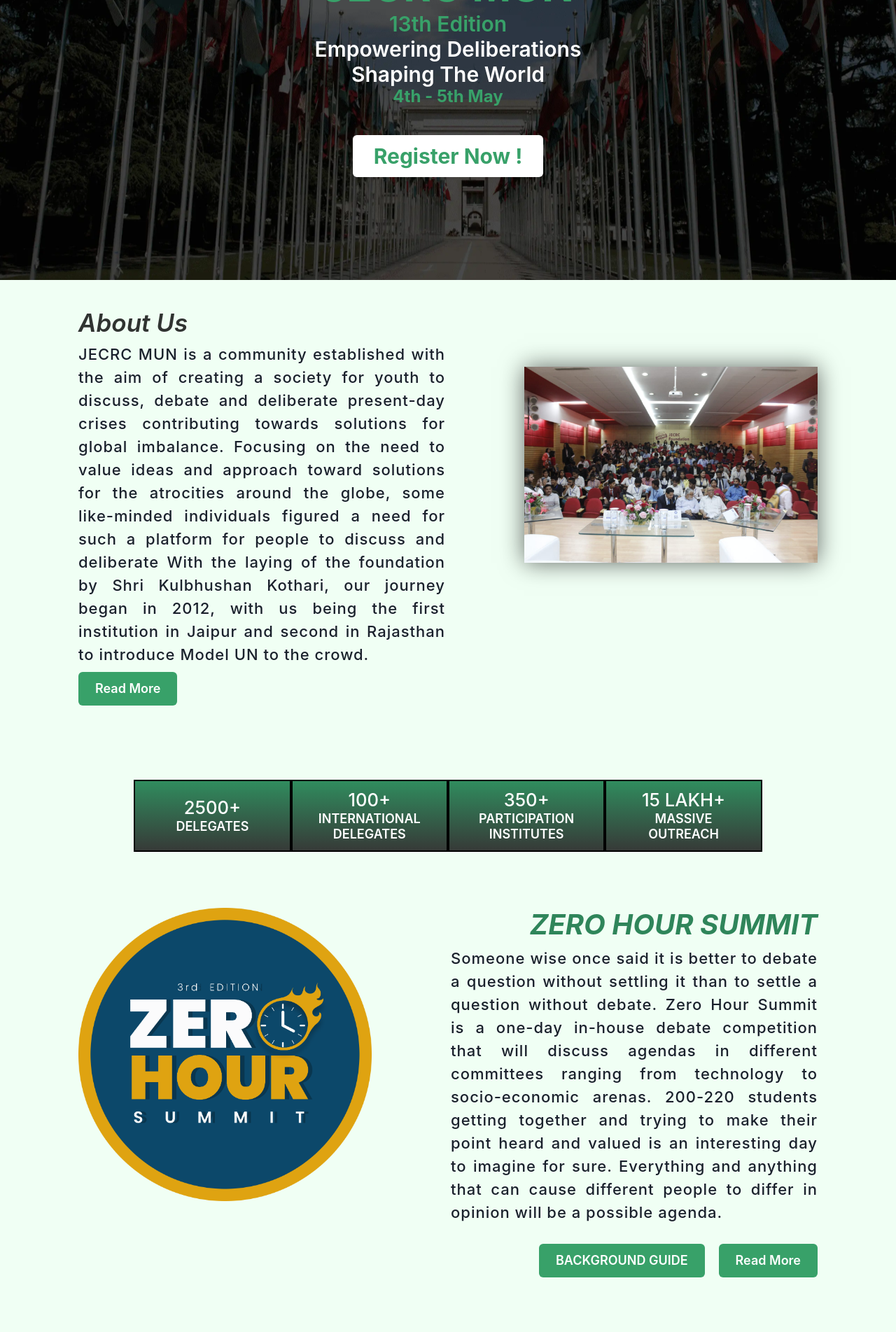
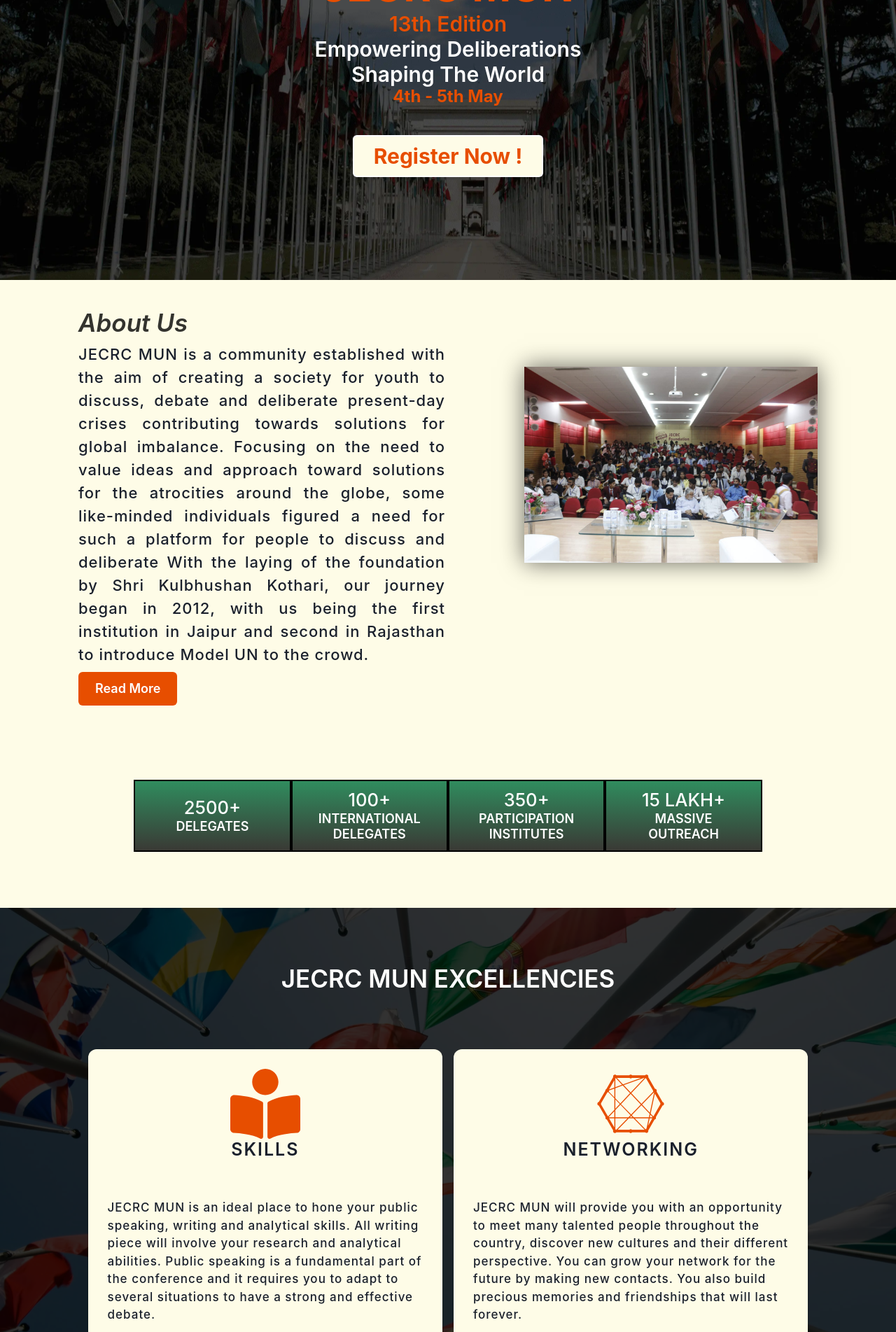
Before and after one commit to yash-rajarora/MUN2024, a React (Create React App) app: page / in a window 1280 px wide. Shown: the part 400-2303 px from the top of the page at 70% size. Built offline with nearby package versions, Linux system fonts and the light colour scheme.

Commit message:
Homepage color change

```diff
--- a/src/Components/Home/Home.jsx
+++ b/src/Components/Home/Home.jsx
@@ -64,7 +64,7 @@ const Home = () => {
         >
           <Image width={['190px', '200px']} alignContent="center" src={logo} />
           <Heading
-            color={'green.500'}
+            color={'#E74E00'}
             fontSize={['3xl', '6xl']}
             fontWeight="bold"
             textAlign={'center'}
@@ -80,7 +80,7 @@ const Home = () => {
           PRESENTS
           </Heading> */}
           <Heading
-            color={'green.500'}
+            color={'#E74E00'}
             fontSize={['xl', '3xl']}
             fontWeight="semibold"
           >
@@ -96,7 +96,7 @@ const Home = () => {
           {/* <Heading textAlign={'center'} color={'white'} fontSize={['l', '2xl']} >
           13th Edition
         </Heading> */}
-          <Heading textAlign={'center'} color={'green.500'} fontSize={['l', '2xl']} >
+          <Heading textAlign={'center'} color={'#E74E00'} fontSize={['l', '2xl']} >
           4th - 5th May
           </Heading>
           <Link to="https://forms.gle/8tCQpT9fqF7tLTc98">
@@ -105,13 +105,13 @@ const Home = () => {
               size="lg"
               border="2px solid white"
               fontWeight="medium"
-              color="green.500"
+              color="#E74E00"
               marginTop={'10'}
               p="7"
-              background={'rgba(255, 255, 255,1)'}
+              background={'#FEFCE7'}
               _hover={{
-                background: 'green.600',
-                color: 'rgba(255,255,255,1)',
+                background: '#E74E00',
+                color: '#FEFCE7',
                 transition: 'background 0.3s ease', // Add a smooth transition
               }}
               >
@@ -124,7 +124,7 @@ const Home = () => {
         </Container>
       </Box>
       {/* ABOUT SECTION  */}
-      <Box minHeight={'100vh'} bgColor="green.50">
+      <Box minHeight={'100vh'} bgColor="#FEFCE7">
         <Container
           minWidth={'85%'}
           minHeight="100vh"
@@ -170,7 +170,8 @@ const Home = () => {
               <Link onClick={onClose} to="/munconference">
               <Button
               variant={'solid'}
-              colorScheme="green"
+              bgColor="#E74E00"
+              color={'white'}
               size={['md', 'lg']}
               >
                 Read More
@@ -181,7 +182,7 @@ const Home = () => {
               <Image width={['85%', '80%']} src={intro} boxShadow="0px 0px 32px rgba(0, 0, 0, 0.6)"/>
             </VStack>
           </Stack>
-          <Stack width={'100%'} marginTop={['10', '20']} alignItems={'center'}>
+          <Stack width={'100%'} marginTop={['10', '20']} marginBottom={['10', '20']} alignItems={'center'}>
             <Box className="aboutBoxes">
               <Box className="aboutBox">
                 <Heading
@@ -229,57 +230,6 @@ const Home = () => {
               </Box>
             </Box>
           </Stack>
-          <Stack
-            display={'flex'}
-            flexDir={['column', 'row-reverse']}
-            marginTop="20"
-            alignItems={['center', 'flex-start']}
-            marginBottom="20"
-          >
-            <VStack alignItems={['center', 'flex-end']} width={['100%', '50%']}>
-              <Heading
-                color={'green.600'}
-                fontSize={['25px', '40px']}
-                fontStyle="italic"
-              >
-                ZERO HOUR SUMMIT
-              </Heading>
-              {/* <Image width={'30%'} src={line} /> */}
-              <Text
-                fontSize={['18px', '22px']}
-                letterSpacing="1px"
-                fontWeight={'medium'}
-                textAlign={'justify'}
-              >
-              Someone wise once said it is better to debate a question without settling it than to settle a question without debate.
-
-              Zero Hour Summit is a  one-day in-house debate competition that will discuss agendas in different committees ranging from
-              technology to socio-economic arenas. 200-220 students getting together and trying to make their point heard and valued is
-              an interesting day to imagine for sure. Everything and anything that can cause different people to differ in opinion will
-              be a possible agenda.
-
-              </Text>
-              <Box display={'flex'} pb={['10','0']} pt={['5','5']}>
-              <Link onClick={onClose} to="/BackgroundGuideZhs">
-              <Button variant={'solid'} colorScheme="green" size={['md', 'lg']} mr={'5'}>
-                BACKGROUND GUIDE
-              </Button>
-              </Link>
-              <Link onClick={onClose} to="/zerohoursummit">
-              <Button variant={'solid'} colorScheme="green" size={['md', 'lg']}>
-                Read More
-              </Button>
-              </Link>
-              </Box>
-            </VStack>
-            <VStack
-              alignItems={['center', 'flex-start']}
-              justifyContent={['center', 'center']}
-              width={['100%', '50%']}
-            >
-              <Image width={['85%', '80%']} src={zhs} />
-            </VStack>
-          </Stack>
         </Container>
       </Box>
       {/* JECRC MUN EXCELLENCIES  */}
@@ -313,7 +263,7 @@ const Home = () => {
               spacing={4}
               templateColumns="repeat(auto-fill, minmax(350px, 1fr))"
             >
-              <Card size={'lg'}>
+              <Card size={'lg'} background={'#FEFCE7'}>
                 <CardHeader
                   display={'flex'}
                   flexDir="column"
@@ -321,7 +271,7 @@ const Home = () => {
                   alignItems={'center'}
                 >
                   <Heading fontSize={['50px', '100px']}>
-                    <FaBookReader color="green" />
+                    <FaBookReader fa-regular color="#E74E00" />
                   </Heading>
                   <Heading
                     size="md"
@@ -349,7 +299,7 @@ const Home = () => {
                   </Text>
                 </CardBody>
               </Card>
-              <Card size={'lg'}>
+              <Card size={'lg'} background={'#FEFCE7'}>
                 <CardHeader
                   display={'flex'}
                   flexDir="column"
@@ -357,7 +307,7 @@ const Home = () => {
                   alignItems={'center'}
                 >
                   <Heading fontSize={['50px', '100px']}>
-                    <FaConnectdevelop color="green" />
+                    <FaConnectdevelop color="#E74E00" />
                   </Heading>
                   <Heading
                     size="md"
@@ -385,7 +335,7 @@ const Home = () => {
                   </Text>
                 </CardBody>
               </Card>
-              <Card size={'lg'}>
+              <Card size={'lg'} background={'#FEFCE7'}>
                 <CardHeader
                   display={'flex'}
                   flexDir="column"
@@ -393,7 +343,7 @@ const Home = () => {
                   alignItems={'center'}
                 >
                   <Heading fontSize={['50px', '100px']}>
-                    <FaRegShareSquare color="green" />
+                    <FaRegShareSquare color="#E74E00" />
                   </Heading>
                   <Heading
                     size="md"
@@ -565,7 +515,7 @@ const Home = () => {
         </Container>
       </Box>
       {/* COMMITIES  */}
-      <Box width={'100%'} backgroundColor="green.50" minHeight={'100vh'} pb={'20'}>
+      <Box width={'100%'} backgroundColor="#FEFCE7" minHeight={'100vh'} pb={'20'}>
           <Container
             minWidth={'85%'}
             minHeight="80vh"
@@ -574,7 +524,7 @@ const Home = () => {
             justifyContent="center"
             alignItems={'center'}
           >
-            <Heading color={'green.500'} letterSpacing="2px" marginTop={'20'}>
+            <Heading color={'#E74E00'} letterSpacing="2px" marginTop={'20'}>
               {' '}
               COMMITTEES AND AGENDAS FOR THIS EDITION
             </Heading>
@@ -903,7 +853,7 @@ const Home = () => {
 
       {/* EB SECTION */}
 
-      <Box width={'100%'} backgroundColor="green.50" minHeight={'100vh'} pb={10}>
+      <Box width={'100%'} backgroundColor="#FEFCE7" minHeight={'100vh'} pb={10}>
         <Container
           minWidth={'85%'}
           minHeight="80vh"
@@ -912,11 +862,11 @@ const Home = () => {
           justifyContent="center"
           alignItems={'center'}
         >
-          <Heading color={'green.500'} letterSpacing="2px" marginTop={'20'} pb={10}>
+          <Heading color={' #E74E00'} letterSpacing="2px" marginTop={'20'} pb={10}>
             {' '}
             EXECUTIVE BOARD FOR MUN 2023
           </Heading>
-          <Tabs variant='soft-rounded' colorScheme='green'>
+          <Tabs variant='soft-rounded' colorScheme='orange'>
             <TabList>
             <Grid
               templateColumns={['repeat(2, 1fr)', 'repeat(6, 1fr)']}
@@ -1585,10 +1535,10 @@ const Home = () => {
 
       {/* PREVIOUS SPEAKER */}
 
-      <Box width={'100%'} backgroundColor="green.50" minHeight={'100vh'} pt={5} pb={"4%"}>
+      <Box width={'100%'} backgroundColor="#FEFCE7" minHeight={'100vh'} pt={5} pb={"4%"}>
           <Heading
             textAlign={'center'}
-            color="black"
+            color="#E74E00"
             marginBottom={'50px'}
             letterSpacing="4px"
           >
--- a/src/Components/Layout/Footer/Footer.jsx
+++ b/src/Components/Layout/Footer/Footer.jsx
@@ -45,7 +45,7 @@ const Footer = () => {
             >
               <Heading
                 fontWeight={'semibold'}
-                color="green.500"
+                color="#E74E00"
                 fontSize={['13px','20px']}
               >
                 Address
@@ -63,7 +63,7 @@ const Footer = () => {
             >
               <Heading
                 fontWeight={'semibold'}
-                color="green.500"
+                color="#E74E00"
                 fontSize={['13px','20px']}
               >
                 Email
@@ -80,7 +80,7 @@ const Footer = () => {
             >
               <Heading
                 fontWeight={'semibold'}
-                color="green.500"
+                color="#E74E00"
                 fontSize={['13px','20px']}
               >
                 Contacts
@@ -90,14 +90,14 @@ const Footer = () => {
               </Text>
             </VStack>
           </HStack>
-          <Text textAlign={'center'} width={'100%'} color="green.500">
+          <Text textAlign={'center'} width={'100%'} color="#E74E00">
             - - - - - - - - - - - - - - - - - - - - - - - - - - - - - - - - -{' '}
           </Text>
           <Box display={'flex'} flexDirection={['column','row']} justifyContent="center" alignItems={'center'}>
             <Text color={'white'} fontSize={['13px','20px']}>
               This site is maintained and developed by  {' '}
             </Text>
-            <Text color={'green.500'} fontSize={['13px','18px']}>
+            <Text color={'#E74E00'} fontSize={['13px','18px']}>
               <Link to="/technicalteam"> - JECRC Technical Team</Link>
             </Text>
           </Box>
--- a/src/Components/Layout/Header/Header.jsx
+++ b/src/Components/Layout/Header/Header.jsx
@@ -27,7 +27,7 @@ const Header = () => {
   return (
     <>
       <Button
-        colorScheme={'green'}
+        colorScheme={'orange'}
         position="fixed"
         top={'6'}
         left="6"
```
